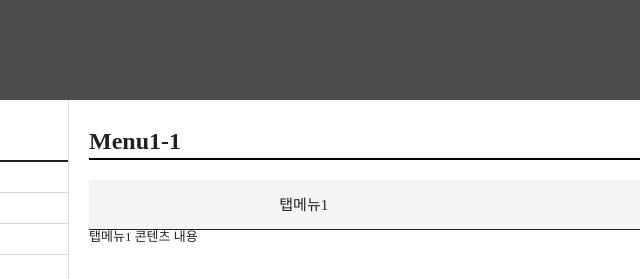
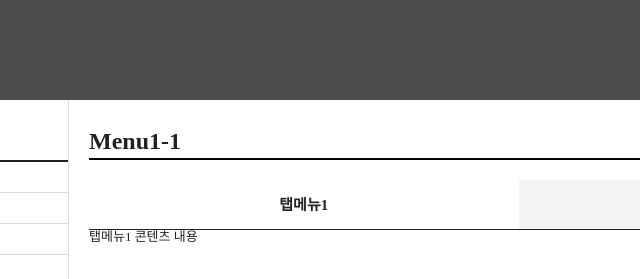
Before and after one commit to sallyGU/sallyGU.github.io, a plain HTML site: page edu/2019-05-23/index.html in a window 1280 px wide. Shown: the top 279 px of the page, 222-862 px from the left. Drawn offline with Linux system fonts and the light colour scheme.

Commit message:
2019-05-26

```diff
--- a/edu/2019-05-23/css/sub.css
+++ b/edu/2019-05-23/css/sub.css
@@ -32,10 +32,13 @@
 }
 /* tabmenu - 활성화 */
 .tabmenu > .on{
-
+	z-index: 1;
 }
 .tabmenu > .on > a{
-
+	border-color:#222;
+	border-bottom-color:transparent;
+	background-color: #fff;
+	font-weight:bold;
 }
 .tabcnt.on{
 	display:block;
```
